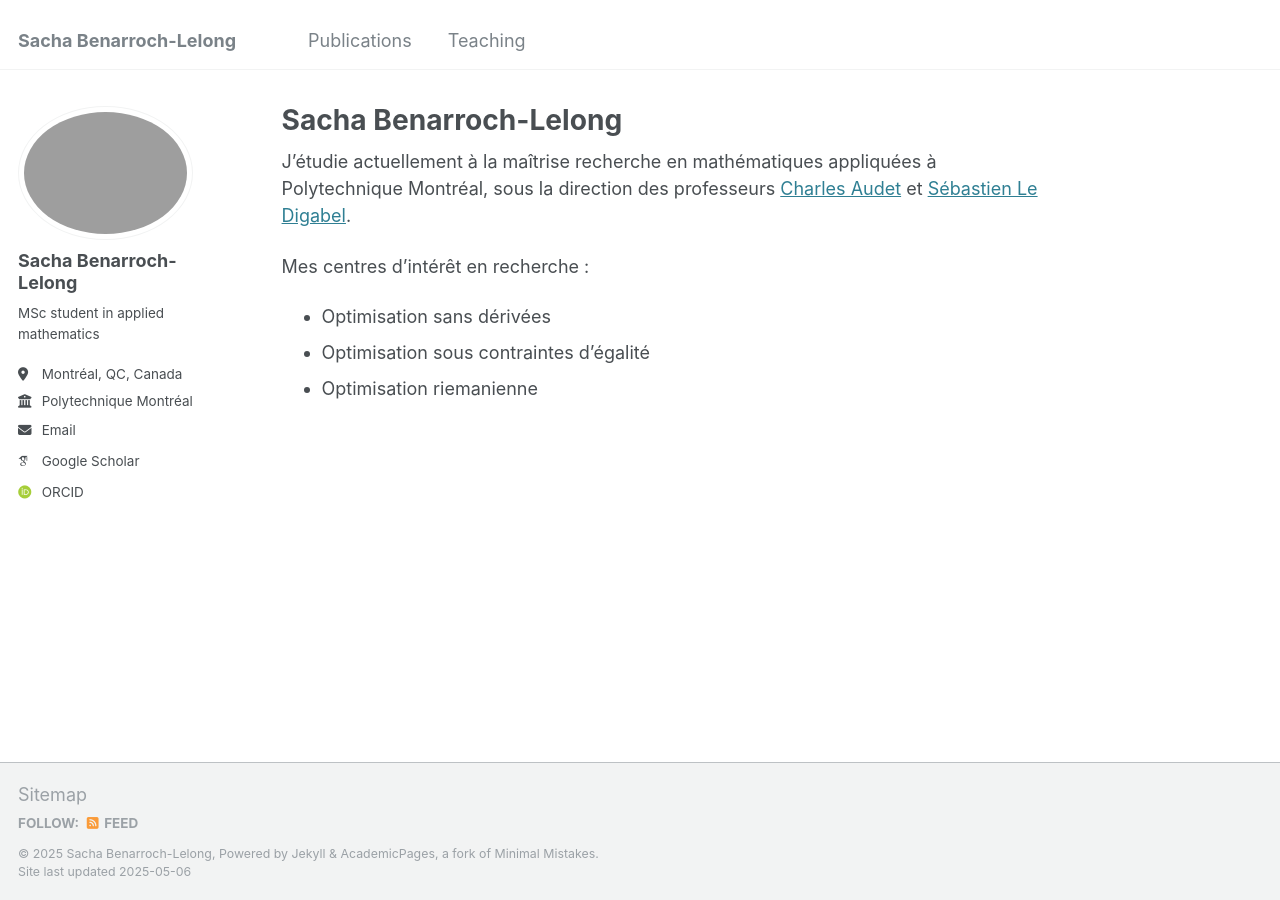
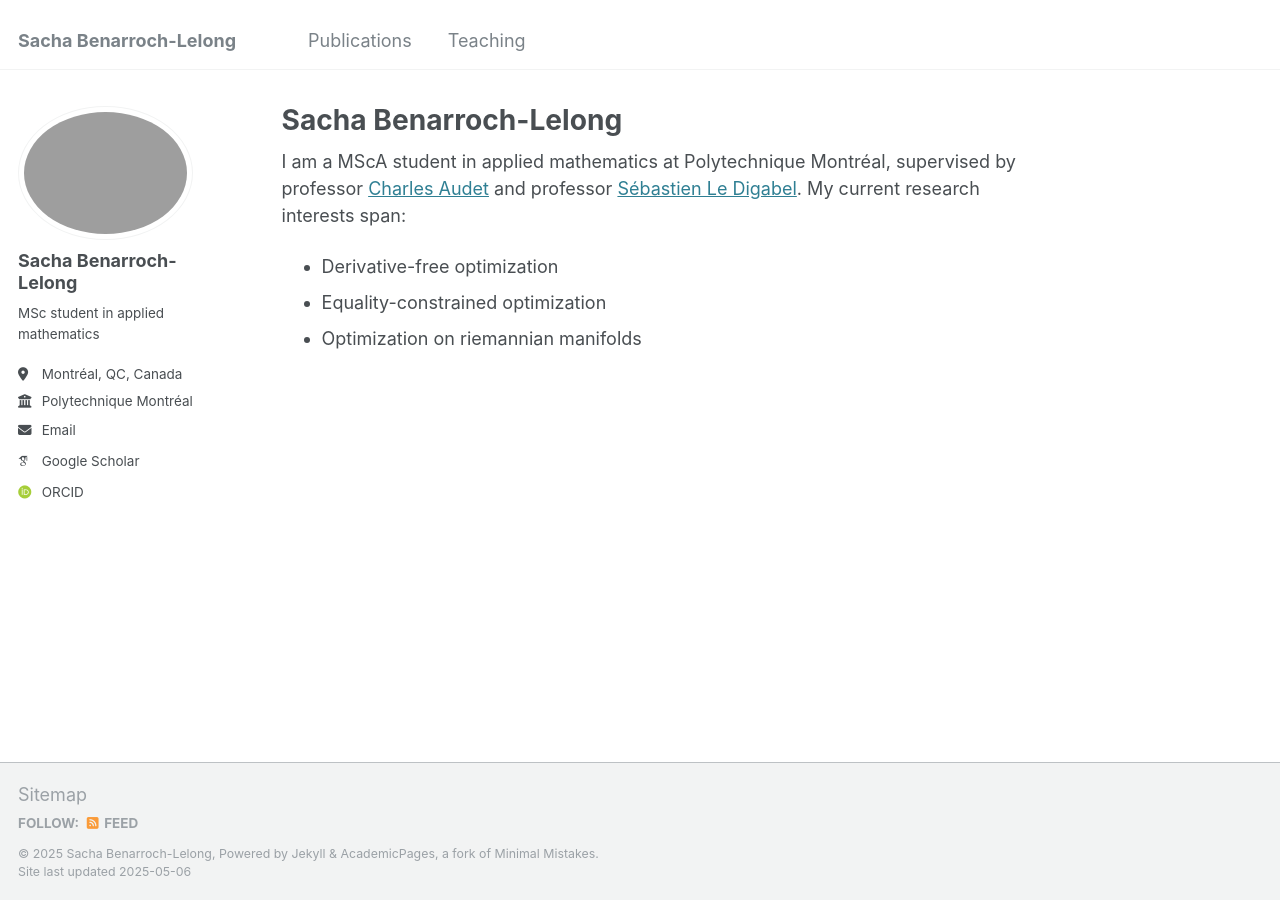
Before and after one commit to sblelong/sblelong.github.io, a Jekyll site: the page built from _pages/about.md, in a window 1280 px wide. Built offline with Jekyll 4.4.1, drawn with Linux system fonts in a browser that asks for light colours; some web fonts are replaced.

Commit message:
translate about to en

```diff
--- a/_pages/about.md
+++ b/_pages/about.md
@@ -6,9 +6,7 @@ redirect_from:
   - /about/
   - /about.html
 ---
-J'étudie actuellement à la maîtrise recherche en mathématiques appliquées à Polytechnique Montréal, sous la direction des professeurs [Charles Audet](https://www.gerad.ca/Charles.Audet/index.html) et [Sébastien Le Digabel](https://www.gerad.ca/Sebastien.Le.Digabel/).
-
-Mes centres d'intérêt en recherche :
-- Optimisation sans dérivées
-- Optimisation sous contraintes d'égalité
-- Optimisation riemanienne
+I am a MScA student in applied mathematics at Polytechnique Montréal, supervised by professor [Charles Audet](https://www.gerad.ca/Charles.Audet/index.html) and professor [Sébastien Le Digabel](https://www.gerad.ca/Sebastien.Le.Digabel/). My current research interests span:
+- Derivative-free optimization
+- Equality-constrained optimization
+- Optimization on riemannian manifolds
```
